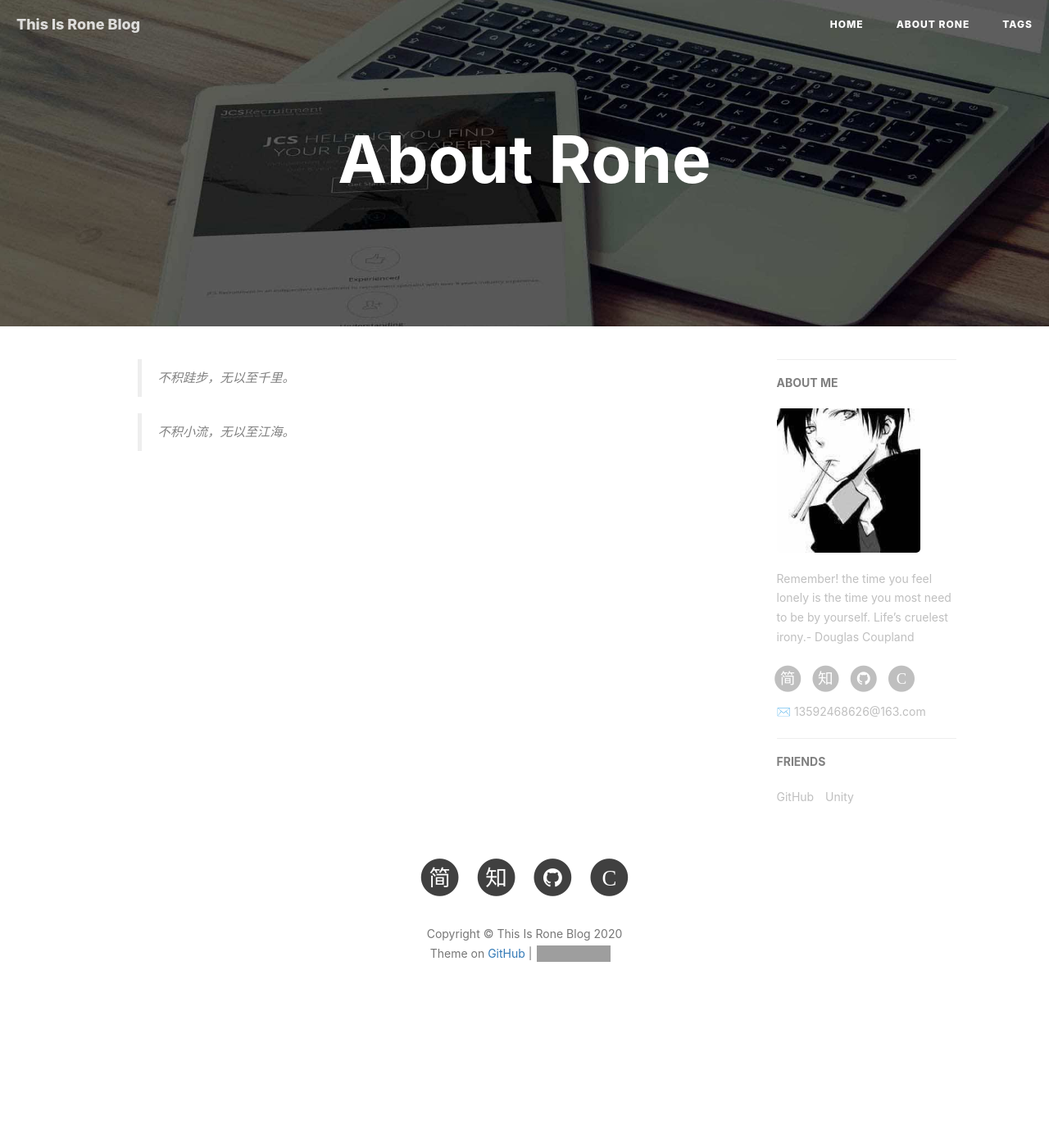
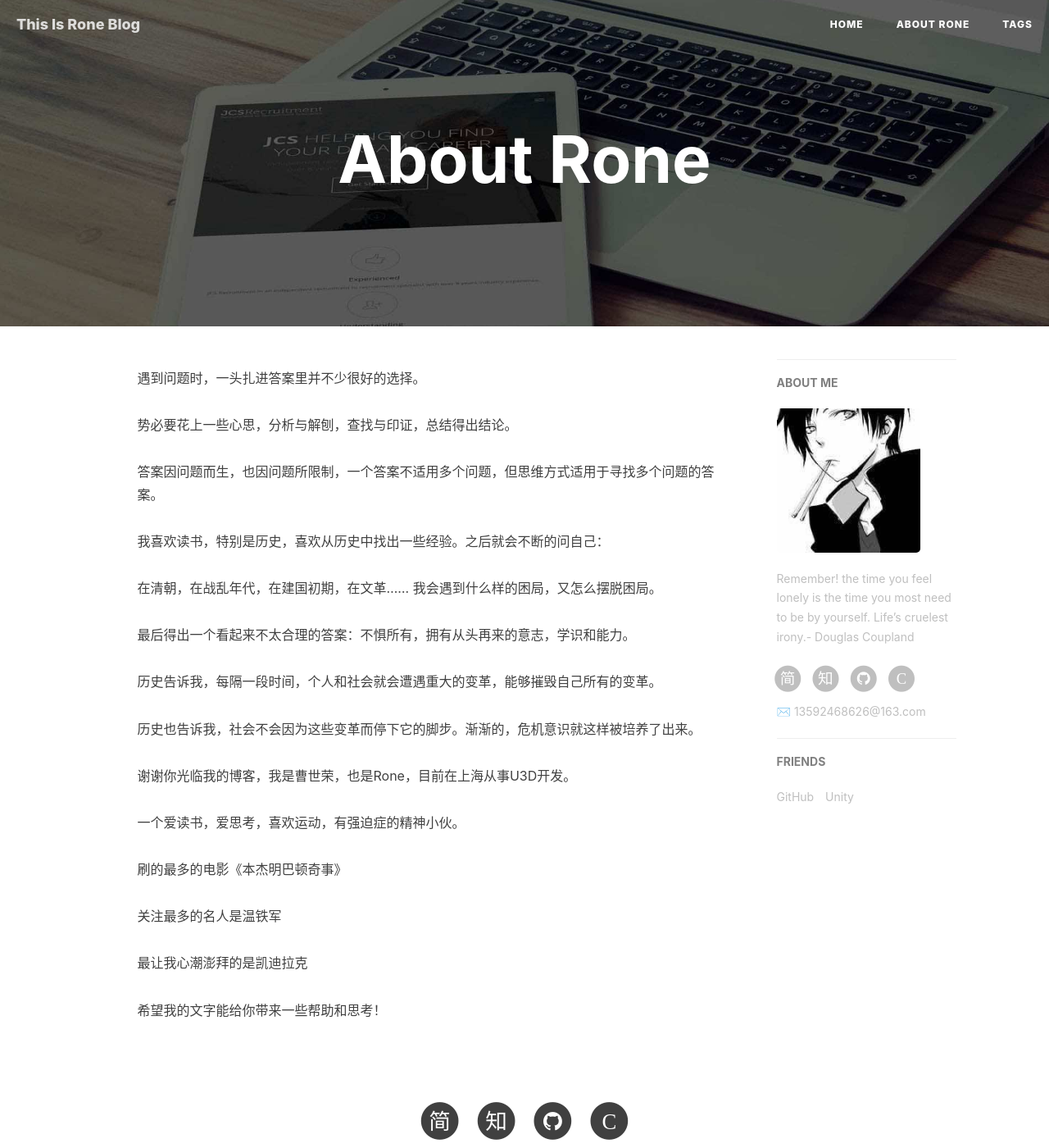
Before and after one commit to RoneBlog/RoneBlog.github.io, a Jekyll site: the page built from about.html, in a window 1280 px wide and 1400 px high. Shown: the whole window at 82% size. Built offline with Jekyll 4.4.1, drawn with Linux system fonts in a browser that asks for light colours; nearby versions of some CDN libraries; comment, search, counter and statistics services are not loaded; grey boxes are pictures that could not be loaded.

Commit message:
Update about.html
更新自我介绍

```diff
--- a/about.html
+++ b/about.html
@@ -7,10 +7,20 @@ header-img: "img/post-bg-rwd.jpg"
 
 <div class="zh post-container">
 
-    <!--copied from markdown -->
-	<blockquote><p>不积跬步，无以至千里。</p></blockquote>
-    <blockquote><p>不积小流，无以至江海。</p></blockquote>
-    <!--p> Hello! 我是<strong>世荣(Rone)</strong>,现在在上海，从事游戏开发。</p-->
+    <p>遇到问题时，一头扎进答案里并不少很好的选择。</p>
+    <p>势必要花上一些心思，分析与解刨，查找与印证，总结得出结论。</p>
+    <p>答案因问题而生，也因问题所限制，一个答案不适用多个问题，但思维方式适用于寻找多个问题的答案。</p>
+    <p>我喜欢读书，特别是历史，喜欢从历史中找出一些经验。之后就会不断的问自己：</p>
+    <p>在清朝，在战乱年代，在建国初期，在文革…… 我会遇到什么样的困局，又怎么摆脱困局。</p>
+    <p>最后得出一个看起来不太合理的答案：不惧所有，拥有从头再来的意志，学识和能力。</p>
+    <p>历史告诉我，每隔一段时间，个人和社会就会遭遇重大的变革，能够摧毁自己所有的变革。</p>
+    <p>历史也告诉我，社会不会因为这些变革而停下它的脚步。渐渐的，危机意识就这样被培养了出来。</p>
+    <p>谢谢你光临我的博客，我是曹世荣，也是Rone，目前在上海从事U3D开发。</p>
+    <p>一个爱读书，爱思考，喜欢运动，有强迫症的精神小伙。</p>
+    <p>刷的最多的电影《本杰明巴顿奇事》</p>
+    <p>关注最多的名人是温铁军</p>
+    <p>最让我心潮澎拜的是凯迪拉克</p>
+    <p>希望我的文字能给你带来一些帮助和思考！</p>
     <p></p>
 
     <!--h5>Talks</h5-->
```
